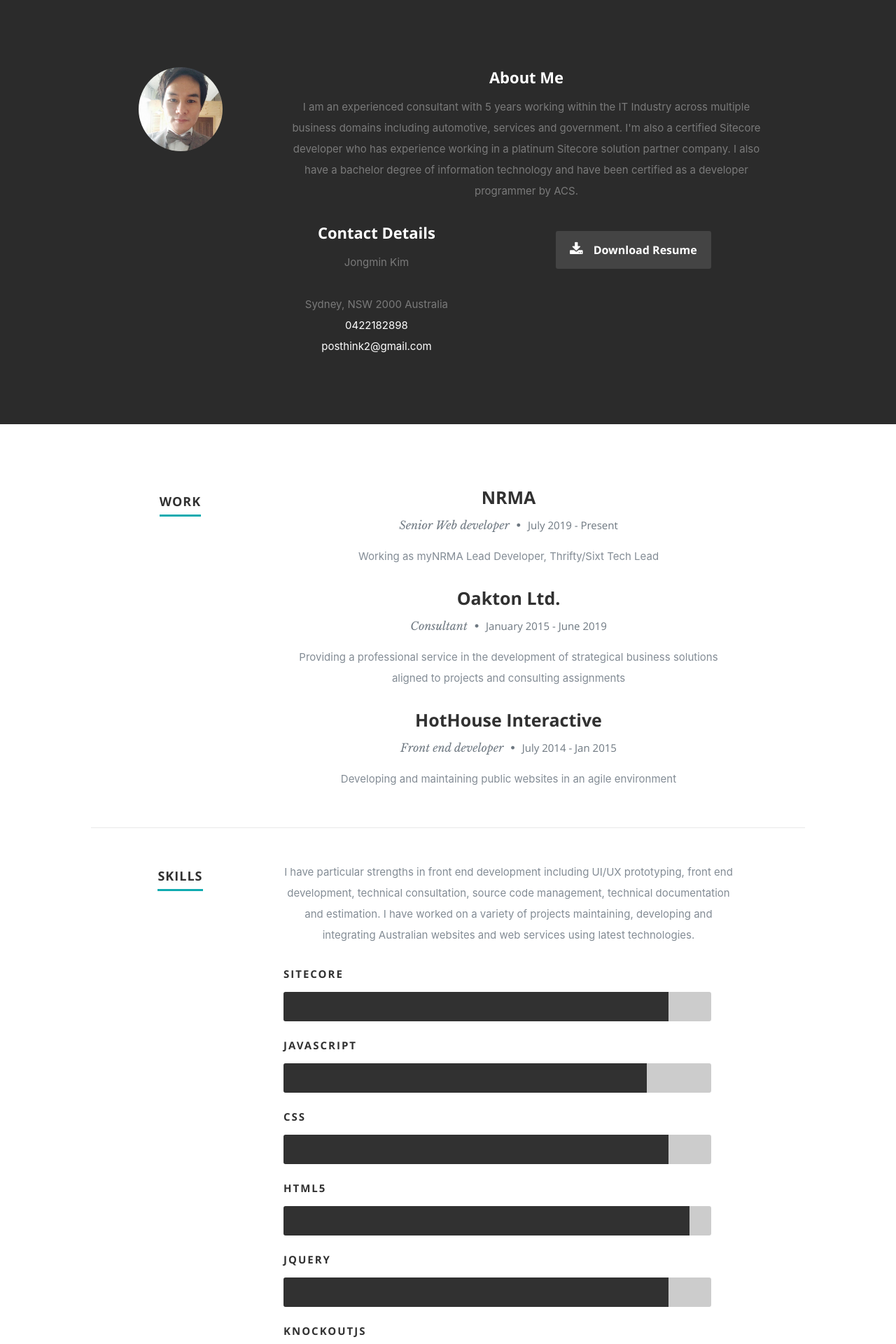
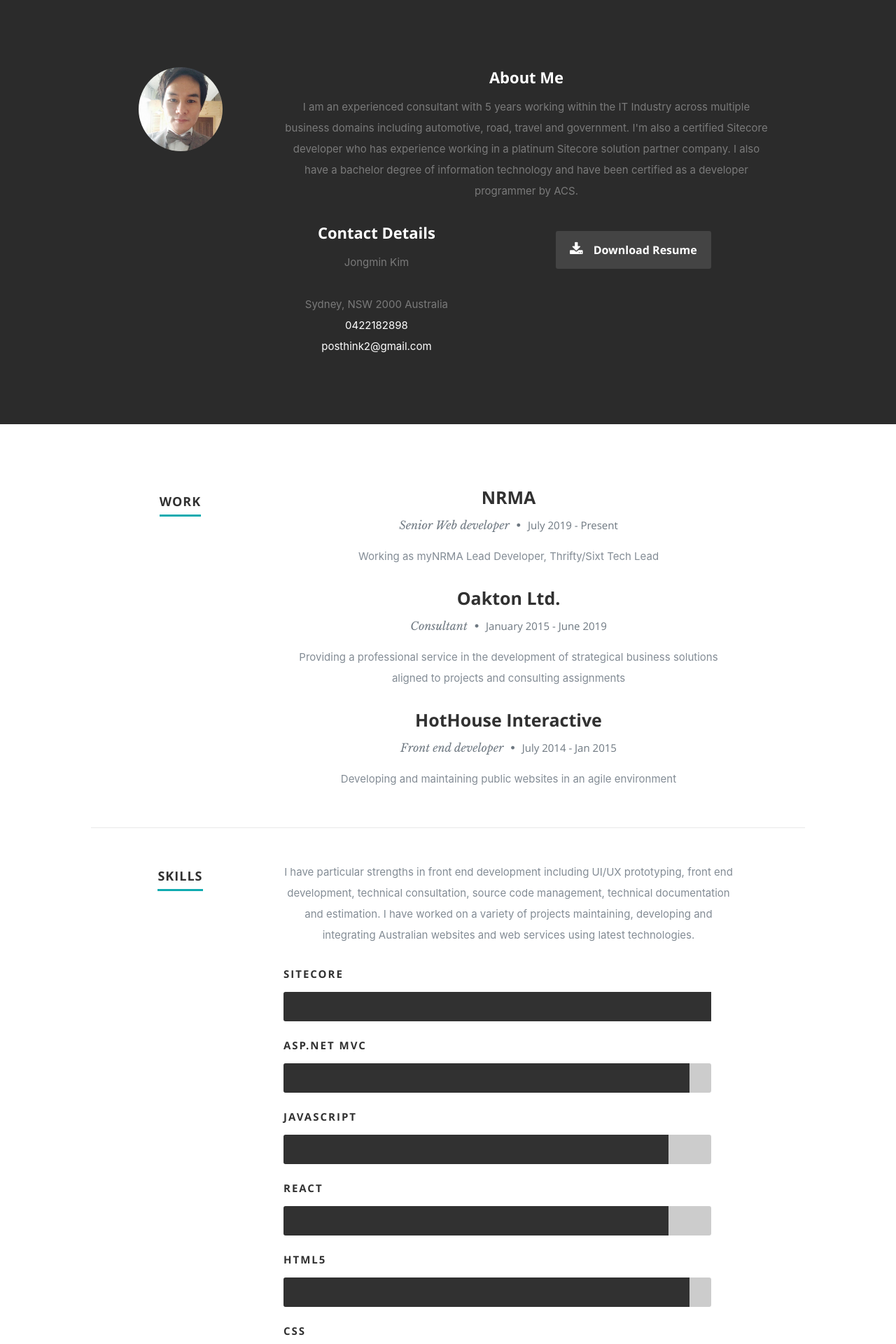
Before and after one commit to JongminKimSyd/jongminkim, a React (Create React App) app: page / in a window 1280 px wide. Shown: the part 800-2720 px from the top of the page at 70% size. Built offline with nearby package versions, Linux system fonts and the light colour scheme.

Commit message:
Fixes on the packages and data

```diff
--- a/package.json
+++ b/package.json
@@ -3,9 +3,9 @@
   "version": "1.0.0",
   "private": true,
   "dependencies": {
-    "react": "^16.8.1",
-    "react-dom": "^16.8.1",
-    "react-scripts": "2.1.5"
+    "react": "^16.14.0",
+    "react-dom": "^16.14.0",
+    "react-scripts": "^5.0.1"
   },
   "scripts": {
     "start": "react-scripts start",
--- a/src/component/about/about.js
+++ b/src/component/about/about.js
@@ -15,8 +15,10 @@
           </div>
           <div className="nine columns main-col">
             <h2>About Me</h2>
-            <p>I am an experienced consultant with {year} years working within the IT Industry across multiple business domains including automotive, services and government. I'm also a certified Sitecore developer who has experience working in a platinum Sitecore solution partner company.
-              I also have a bachelor degree of information technology and have been certified as a developer programmer by ACS.</p>
+            <p>
+              I am an experienced consultant with {year} year{year !== 1 ? 's' : ''} working within the IT Industry across multiple business domains including automotive, road, travel and government. I'm also a certified Sitecore developer who has experience working in a platinum Sitecore solution partner company.
+              I also have a bachelor degree of information technology and have been certified as a developer programmer by ACS.
+            </p>
             <div className="row">
               <div className="columns contact-details">
                 <h2>Contact Details</h2>
--- a/src/resumeData.js
+++ b/src/resumeData.js
@@ -10,15 +10,15 @@
     "country": "Australia",
     "role": ["Sitecore Developer", "Frontend Developer", "Web Developer", "Consultant" ],
     skills: [
-        {skillname:"Sitecore", barwidth: "90"},
-        {skillname:"JavaScript", barwidth: "85"},
-        {skillname:"CSS", barwidth: "90"},
+        {skillname:"Sitecore", barwidth: "100"},
+        {skillname:"ASP.NET MVC", barwidth: "95"},
+        {skillname:"JavaScript", barwidth: "90"},
+        {skillname:"React", barwidth: "90"},
         {skillname:"HTML5", barwidth: "95"},
+        {skillname:"CSS", barwidth: "85"},
         {skillname:"jQuery", barwidth:"90"},
-        {skillname:"KnockOutJS", barwidth: "70"},
-        {skillname:"React", barwidth: "70"},
+        {skillname:"KnockOutJS", barwidth: "85"},
         {skillname:"AngularJS", barwidth: "50"},
-        {skillname:"ASP.NET MVC", barwidth: "75"},
     ],
     works: [
         {
@@ -60,7 +60,7 @@
             thumbnailImageUrl: "images/portfolio/hyundai.jpg",
             metaDescription: "Intranet development",
             heroImage: "images/portfolio/modals/hynet.jpg",
-            jobname: "Avant Mutual Intranet",
+            jobname: "Hyundai Intranet",
             jobdescription: "Implementing web parts and page layouts",
             jobcategory: "Web development, Sharepoint",
             joburl: ""
```
Also changed, not shown: 1 other file (tests, documents, lock files or other folders).
